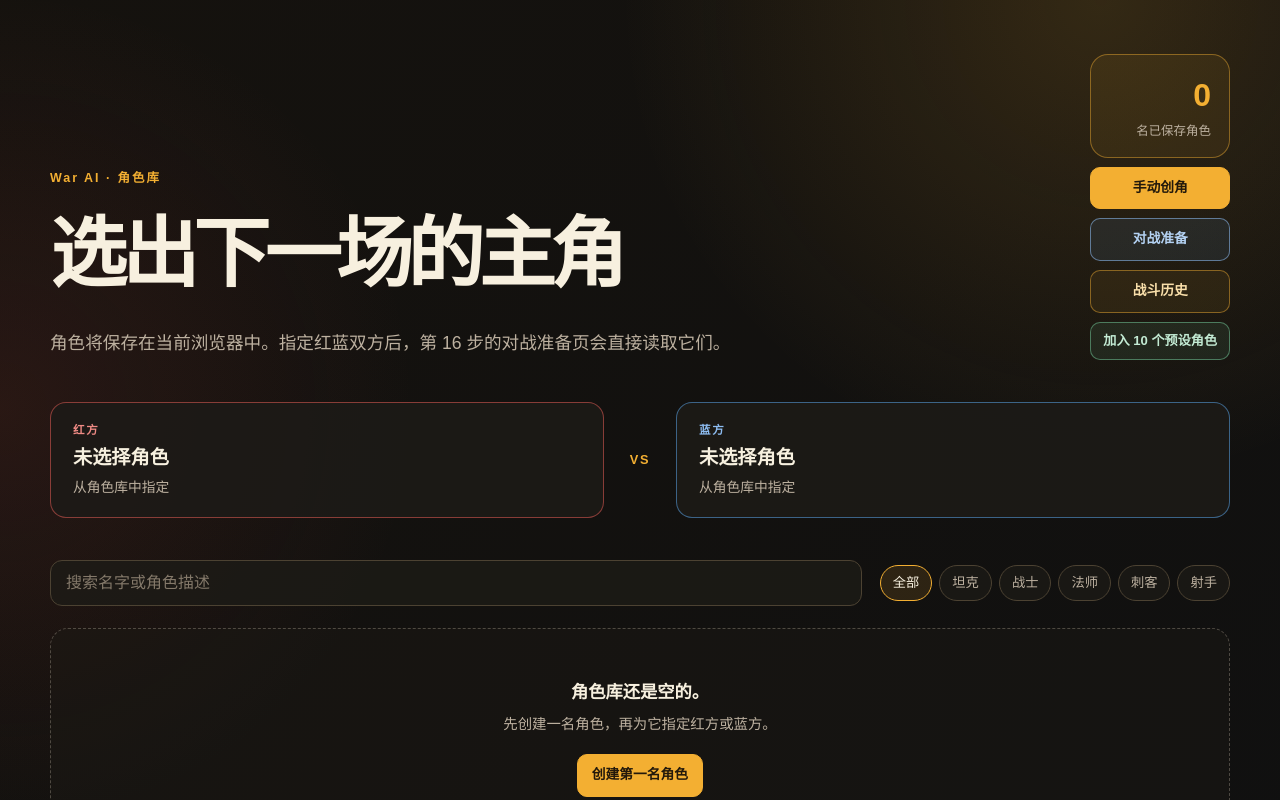
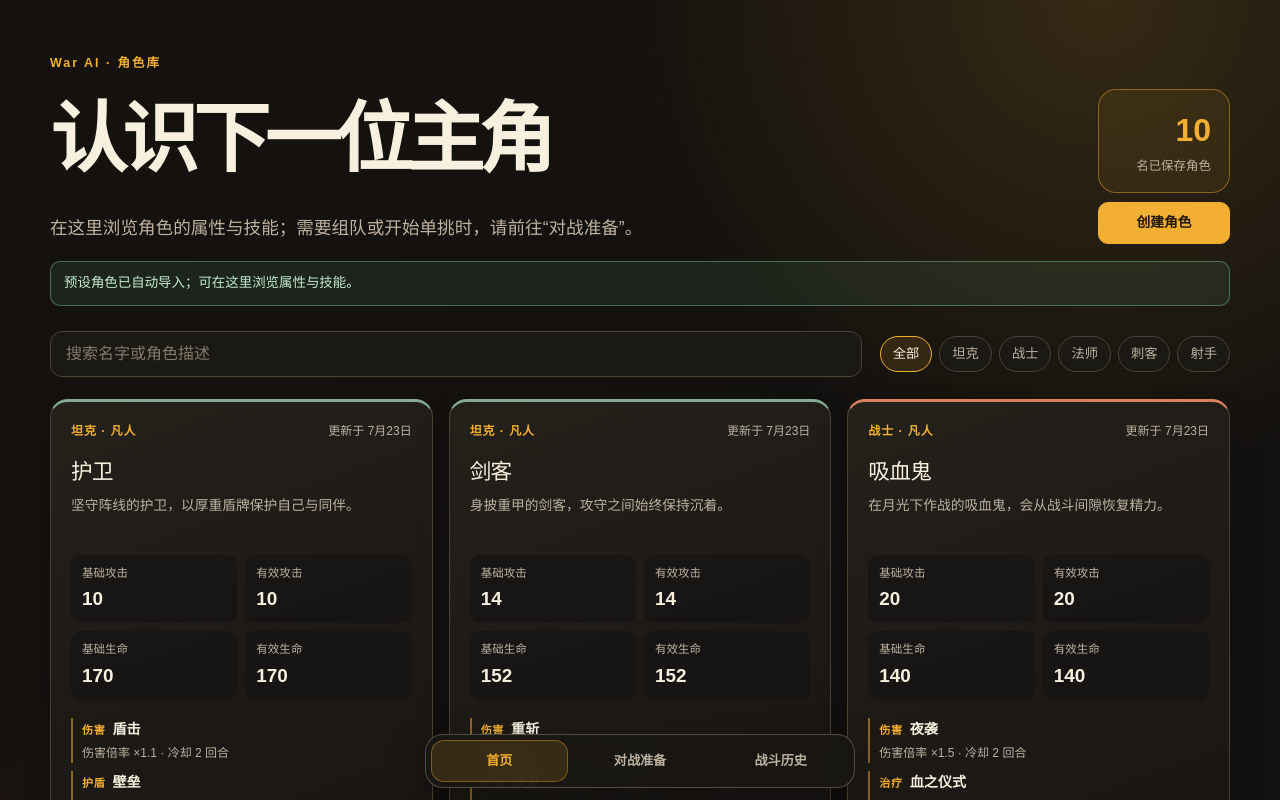
Before and after one commit to xcymm3/wtfWar, a Next.js app: page / in a window 1280 px wide. Shown: the top 800 px of the page. Built offline with nearby package versions, Linux system fonts and the light colour scheme.

Commit message:
feat: add bottom game navigation

```diff
--- a/app/globals.css
+++ b/app/globals.css
@@ -27,6 +27,49 @@ body {
   background: var(--background);
   color: var(--foreground);
   font-family: Arial, "Microsoft YaHei", sans-serif;
+}
+
+.app-page {
+  min-height: 100vh;
+  padding-bottom: 88px;
+}
+
+.bottom-navigation {
+  position: fixed;
+  z-index: 40;
+  bottom: 12px;
+  left: 50%;
+  display: grid;
+  width: min(430px, calc(100% - 28px));
+  grid-template-columns: repeat(3, minmax(0, 1fr));
+  gap: 4px;
+  box-sizing: border-box;
+  transform: translateX(-50%);
+  border: 1px solid rgba(189, 177, 160, 0.34);
+  border-radius: 18px;
+  background: rgba(25, 23, 19, 0.92);
+  box-shadow: 0 14px 38px rgba(0, 0, 0, 0.34);
+  padding: 5px;
+  backdrop-filter: blur(16px);
+}
+
+.bottom-navigation-link {
+  display: grid;
+  min-height: 42px;
+  place-items: center;
+  border: 1px solid transparent;
+  border-radius: 13px;
+  color: var(--muted);
+  font-size: 0.82rem;
+  font-weight: 800;
+  text-decoration: none;
+  white-space: nowrap;
+}
+
+.bottom-navigation-link.is-active {
+  border-color: rgba(243, 175, 50, 0.38);
+  background: rgba(243, 175, 50, 0.13);
+  color: var(--accent);
 }
 
 .library-shell {
@@ -1207,6 +1250,42 @@ body {
   padding: clamp(18px, 3vw, 26px);
 }
 
+.classic-selector-grid {
+  display: grid;
+  grid-template-columns: repeat(2, minmax(0, 1fr));
+  gap: 12px;
+  margin-top: 18px;
+}
+
+.classic-selector-grid label {
+  display: grid;
+  gap: 7px;
+}
+
+.classic-selector-grid span {
+  color: var(--muted);
+  font-size: 0.8rem;
+  font-weight: 800;
+}
+
+.classic-selector-grid select {
+  width: 100%;
+  min-height: 42px;
+  box-sizing: border-box;
+  border: 1px solid rgba(189, 177, 160, 0.42);
+  border-radius: 10px;
+  background: rgba(16, 16, 16, 0.58);
+  color: var(--foreground);
+  font: inherit;
+  padding: 0 11px;
+}
+
+.classic-duel-empty {
+  margin: 17px 0 0;
+  color: var(--muted);
+  font-size: 0.88rem;
+}
+
 .team-builder-heading,
 .classic-duel-heading,
 .team-roster header,
@@ -2087,7 +2166,7 @@ body {
 .team-observer-frame {
   box-sizing: border-box;
   display: flex;
-  height: 100dvh;
+  height: calc(100dvh - 84px);
   min-height: 0;
   flex-direction: column;
   overflow: hidden;
@@ -2684,8 +2763,12 @@ body {
   }
 
   .team-observer-frame {
-    height: 100dvh;
+    height: calc(100dvh - 76px);
     padding-bottom: 16px;
+  }
+
+  .classic-selector-grid {
+    grid-template-columns: 1fr;
   }
 
   .team-observer-frame .battle-log-panel {
--- a/app/layout.tsx
+++ b/app/layout.tsx
@@ -1,5 +1,6 @@
 import type { Metadata } from "next";
 import "./globals.css";
+import { BottomNavigation } from "@/features/navigation/BottomNavigation";
 
 export const metadata: Metadata = {
   title: "War AI",
@@ -17,7 +18,10 @@ export default function RootLayout({
 }>) {
   return (
     <html lang="zh-CN">
-      <body>{children}</body>
+      <body>
+        <div className="app-page">{children}</div>
+        <BottomNavigation />
+      </body>
     </html>
   );
 }
--- a/features/battle-preparation/BattlePreparation.tsx
+++ b/features/battle-preparation/BattlePreparation.tsx
@@ -177,6 +177,7 @@ export function BattlePreparation() {
   const preparedBattle = useGameStore((state) => state.preparedBattle);
   const teamCharacterIds = useGameStore((state) => state.teamCharacterIds);
   const preparedTeamBattle = useGameStore((state) => state.preparedTeamBattle);
+  const selectCharacter = useGameStore((state) => state.selectCharacter);
   const prepareBattle = useGameStore((state) => state.prepareBattle);
   const addCharacterToTeam = useGameStore((state) => state.addCharacterToTeam);
   const removeCharacterFromTeam = useGameStore(
@@ -429,15 +430,46 @@ export function BattlePreparation() {
           </section>
         ) : null}
 
-        {hasClassicSelection ? (
         <section className="classic-duel-panel" aria-labelledby="classic-duel-heading">
           <div className="classic-duel-heading">
             <div>
-                <p className="library-kicker">现有 1v1</p>
-                <h2 id="classic-duel-heading">红蓝方快捷单挑</h2>
-                <p>角色库中已指定的红蓝双方仍可按当前 1v1 规则立即观战。</p>
+              <p className="library-kicker">1v1 单挑</p>
+              <h2 id="classic-duel-heading">选择两名角色立即对战</h2>
+              <p>单挑角色只在本页选择，不会在角色库中标记阵营。</p>
             </div>
           </div>
+          <div className="classic-selector-grid">
+            <label>
+              <span>红方角色</span>
+              <select
+                value={selectedCharacterIds.left ?? ""}
+                onChange={(event) => selectCharacter("left", event.target.value || null)}
+              >
+                <option value="">请选择角色</option>
+                {characters
+                  .filter((character) => character.id !== selectedCharacterIds.right)
+                  .map((character) => (
+                    <option key={character.id} value={character.id}>{character.name}</option>
+                  ))}
+              </select>
+            </label>
+            <label>
+              <span>蓝方角色</span>
+              <select
+                value={selectedCharacterIds.right ?? ""}
+                onChange={(event) => selectCharacter("right", event.target.value || null)}
+              >
+                <option value="">请选择角色</option>
+                {characters
+                  .filter((character) => character.id !== selectedCharacterIds.left)
+                  .map((character) => (
+                    <option key={character.id} value={character.id}>{character.name}</option>
+                  ))}
+              </select>
+            </label>
+          </div>
+          {hasClassicSelection ? (
+            <>
               <section className="prepared-character-grid" aria-label="已选单挑角色">
                 <CharacterPreview side="left" character={selectedCharacters.left!} />
                 <div className="prepared-versus" aria-hidden="true">VS</div>
@@ -456,8 +488,9 @@ export function BattlePreparation() {
                   <Link href="/battle" className="watch-battle-link">进入观战页</Link>
                 </section>
               ) : null}
+            </>
+          ) : <p className="classic-duel-empty">选择红蓝双方后，即可确认单挑配置。</p>}
         </section>
-        ) : null}
       </div>
     </main>
   );
--- a/features/character-library/CharacterLibrary.tsx
+++ b/features/character-library/CharacterLibrary.tsx
@@ -1,12 +1,10 @@
 "use client";
 
-import { useEffect, useMemo, useState } from "react";
-
 import Link from "next/link";
+import { useEffect, useMemo, useRef, useState } from "react";
 
 import { getEffectiveCombatStats } from "@/lib/battle/realm";
 import { useGameStore } from "@/lib/store/gameStore";
-import { PRESET_CHARACTERS } from "@/lib/characters/presetCharacters";
 import {
   PROFESSIONS,
   PROFESSION_LABELS,
@@ -60,71 +58,36 @@ function formatUpdatedAt(updatedAt: string): string {
   }).format(new Date(updatedAt));
 }
 
-function BattleSeat({
-  side,
-  character,
-}: {
-  side: "left" | "right";
-  character: Character | undefined;
-}) {
-  const isLeft = side === "left";
-  const realm = character?.realm ?? "mortal";
-
-  return (
-    <section className={`battle-seat ${isLeft ? "battle-seat-left" : "battle-seat-right"}`}>
-      <p>{isLeft ? "红方" : "蓝方"}</p>
-      <strong>{character?.name ?? "未选择角色"}</strong>
-      <span>{character ? `${PROFESSION_LABELS[character.profession]} · ${REALM_LABELS[realm]}` : "从角色库中指定"}</span>
-    </section>
-  );
-}
-
 export function CharacterLibrary() {
   const hasHydrated = useGameStore((state) => state.hasHydrated);
   const characters = useGameStore((state) => state.characters);
-  const selectedCharacterIds = useGameStore(
-    (state) => state.selectedCharacterIds,
-  );
   const hydrate = useGameStore((state) => state.hydrate);
-  const selectCharacter = useGameStore((state) => state.selectCharacter);
   const removeCharacter = useGameStore((state) => state.removeCharacter);
   const addPresetCharacters = useGameStore((state) => state.addPresetCharacters);
+  const hasImportedPresets = useRef(false);
   const [query, setQuery] = useState("");
-  const [professionFilter, setProfessionFilter] = useState<ProfessionFilter>(
-    "all",
-  );
-  const [presetNotice, setPresetNotice] = useState<string | null>(null);
+  const [professionFilter, setProfessionFilter] = useState<ProfessionFilter>("all");
 
   useEffect(() => {
     hydrate();
   }, [hydrate]);
 
-  const selectedCharacters = useMemo(
-    () => ({
-      left: characters.find(
-        (character) => character.id === selectedCharacterIds.left,
-      ),
-      right: characters.find(
-        (character) => character.id === selectedCharacterIds.right,
-      ),
-    }),
-    [characters, selectedCharacterIds],
-  );
+  useEffect(() => {
+    if (!hasHydrated || hasImportedPresets.current) return;
+
+    hasImportedPresets.current = true;
+    addPresetCharacters();
+  }, [addPresetCharacters, hasHydrated]);
 
   const filteredCharacters = useMemo(() => {
     const normalizedQuery = query.trim().toLocaleLowerCase("zh-CN");
 
     return characters
       .filter((character) => {
-        const matchesProfession =
-          professionFilter === "all" ||
-          character.profession === professionFilter;
-        const matchesQuery =
-          normalizedQuery.length === 0 ||
-          character.name.toLocaleLowerCase("zh-CN").includes(normalizedQuery) ||
-          character.originalPrompt
-            .toLocaleLowerCase("zh-CN")
-            .includes(normalizedQuery);
+        const matchesProfession = professionFilter === "all" || character.profession === professionFilter;
+        const matchesQuery = normalizedQuery.length === 0
+          || character.name.toLocaleLowerCase("zh-CN").includes(normalizedQuery)
+          || character.originalPrompt.toLocaleLowerCase("zh-CN").includes(normalizedQuery);
 
         return matchesProfession && matchesQuery;
       })
@@ -137,25 +100,10 @@ export function CharacterLibrary() {
     }
   }
 
-  function handleAddPresets(): void {
-    const addedCount = addPresetCharacters();
-    setPresetNotice(
-      addedCount > 0
-        ? `已加入 ${addedCount} 名预设角色。`
-        : "10 名预设角色都已在角色库中。",
-    );
-  }
-
-  const missingPresetCount = PRESET_CHARACTERS.filter(
-    (preset) => !characters.some((character) => character.id === preset.id),
-  ).length;
-
   if (!hasHydrated) {
     return (
       <main className="library-shell">
-        <section className="library-loading" aria-live="polite">
-          正在读取本地角色库…
-        </section>
+        <section className="library-loading" aria-live="polite">正在读取本地角色库…</section>
       </main>
     );
   }
@@ -166,36 +114,19 @@ export function CharacterLibrary() {
         <header className="library-header">
           <div>
             <p className="library-kicker">War AI · 角色库</p>
-            <h1>选出下一场的主角</h1>
-            <p className="library-intro">
-              角色将保存在当前浏览器中。指定红蓝双方后，第 16 步的对战准备页会直接读取它们。
-            </p>
+            <h1>认识下一位主角</h1>
+            <p className="library-intro">在这里浏览角色的属性与技能；需要组队或开始单挑时，请前往“对战准备”。</p>
           </div>
           <div className="library-header-actions">
             <div className="library-count" aria-label={`当前共有 ${characters.length} 名角色`}>
               <strong>{characters.length}</strong>
               <span>名已保存角色</span>
             </div>
-            <Link href="/create" className="create-character-link">手动创角</Link>
-            <Link href="/battle/prepare" className="battle-prep-link">对战准备</Link>
-            <Link href="/history" className="history-link">战斗历史</Link>
-            <button
-              type="button"
-              className="preset-characters-button"
-              onClick={handleAddPresets}
-            >
-              {missingPresetCount > 0 ? `加入 ${missingPresetCount} 个预设角色` : "预设角色已齐全"}
-            </button>
+            <Link href="/create" className="create-character-link">创建角色</Link>
           </div>
         </header>
 
-        {presetNotice ? <p className="preset-notice" role="status">{presetNotice}</p> : null}
-
-        <section className="battle-seats" aria-label="当前对战选择">
-          <BattleSeat side="left" character={selectedCharacters.left} />
-          <div className="versus-mark" aria-hidden="true">VS</div>
-          <BattleSeat side="right" character={selectedCharacters.right} />
-        </section>
+        <p className="preset-notice" role="status">预设角色已自动导入；可在这里浏览属性与技能。</p>
 
         <section className="library-controls" aria-label="角色库筛选">
           <label className="search-field">
@@ -231,83 +162,37 @@ export function CharacterLibrary() {
         {filteredCharacters.length > 0 ? (
           <section className="character-grid" aria-label="角色列表">
             {filteredCharacters.map((character) => {
-              const isLeftSelected = selectedCharacterIds.left === character.id;
-              const isRightSelected = selectedCharacterIds.right === character.id;
               const effectiveStats = getEffectiveCombatStats(character);
               const realm = character.realm ?? "mortal";
 
               return (
-                <article
-                  key={character.id}
-                  className={`character-card profession-${character.profession}`}
-                >
+                <article key={character.id} className={`character-card profession-${character.profession}`}>
                   <div className="character-card-topline">
                     <span>{PROFESSION_LABELS[character.profession]} · {REALM_LABELS[realm]}</span>
-                    <time dateTime={character.updatedAt}>
-                      更新于 {formatUpdatedAt(character.updatedAt)}
-                    </time>
+                    <time dateTime={character.updatedAt}>更新于 {formatUpdatedAt(character.updatedAt)}</time>
                   </div>
                   <h2>{character.name}</h2>
                   <p className="character-prompt">{character.originalPrompt}</p>
 
                   <dl className="character-stats">
-                    <div>
-                      <dt>基础攻击</dt>
-                      <dd>{character.attack}</dd>
-                    </div>
-                    <div>
-                      <dt>有效攻击</dt>
-                      <dd>{effectiveStats.attack}</dd>
-                    </div>
-                    <div>
-                      <dt>基础生命</dt>
-                      <dd>{character.maxHealth}</dd>
-                    </div>
-                    <div>
-                      <dt>有效生命</dt>
-                      <dd>{effectiveStats.maxHealth}</dd>
-                    </div>
+                    <div><dt>基础攻击</dt><dd>{character.attack}</dd></div>
+                    <div><dt>有效攻击</dt><dd>{effectiveStats.attack}</dd></div>
+                    <div><dt>基础生命</dt><dd>{character.maxHealth}</dd></div>
+                    <div><dt>有效生命</dt><dd>{effectiveStats.maxHealth}</dd></div>
                   </dl>
 
                   <div className="skill-list" aria-label={`${character.name} 的技能`}>
                     {character.skills.map((skill) => (
                       <section key={skill.id} className="skill-item">
-                        <div>
-                          <span>{SKILL_TYPE_LABELS[skill.type]}</span>
-                          <strong>{skill.name}</strong>
-                        </div>
+                        <div><span>{SKILL_TYPE_LABELS[skill.type]}</span><strong>{skill.name}</strong></div>
                         <p>{getSkillEffect(skill)} · 冷却 {skill.cooldown} 回合</p>
                       </section>
                     ))}
                   </div>
 
                   <div className="character-actions">
-                    <button
-                      type="button"
-                      className={`seat-button seat-button-left ${isLeftSelected ? "is-selected" : ""}`}
-                      aria-pressed={isLeftSelected}
-                      onClick={() =>
-                        selectCharacter("left", isLeftSelected ? null : character.id)
-                      }
-                    >
-                      {isLeftSelected ? "红方已选" : "设为红方"}
-                    </button>
-                    <button
-                      type="button"
-                      className={`seat-button seat-button-right ${isRightSelected ? "is-selected" : ""}`}
-                      aria-pressed={isRightSelected}
-                      onClick={() =>
-                        selectCharacter("right", isRightSelected ? null : character.id)
-                      }
-                    >
-                      {isRightSelected ? "蓝方已选" : "设为蓝方"}
-                    </button>
-                    <button
-                      type="button"
-                      className="delete-button"
-                      onClick={() => handleRemove(character)}
-                    >
-                      删除
+                    <button type="button" className="delete-button" onClick={() => handleRemove(character)}>
+                      删除角色
                     </button>
                   </div>
                 </article>
@@ -316,15 +201,9 @@ export function CharacterLibrary() {
           </section>
         ) : (
           <section className="library-empty" aria-live="polite">
-            <p>{characters.length === 0 ? "角色库还是空的。" : "没有符合筛选条件的角色。"}</p>
-            <span>
-              {characters.length === 0
-                ? "先创建一名角色，再为它指定红方或蓝方。"
-                : "尝试清除搜索词或切换职业筛选。"}
-            </span>
-            {characters.length === 0 ? (
-              <Link href="/create" className="empty-create-link">创建第一名角色</Link>
-            ) : null}
+            <p>{characters.length === 0 ? "正在导入预设角色…" : "没有符合筛选条件的角色。"}</p>
+            <span>{characters.length === 0 ? "稍候片刻，预设角色会自动出现在这里。" : "尝试清除搜索词或切换职业筛选。"}</span>
+            <Link href="/create" className="empty-create-link">创建角色</Link>
           </section>
         )}
       </div>
--- /dev/null
+++ b/features/navigation/BottomNavigation.tsx
@@ -0,0 +1,34 @@
+"use client";
+
+import Link from "next/link";
+import { usePathname } from "next/navigation";
+
+const NAV_ITEMS = [
+  { href: "/", label: "首页" },
+  { href: "/battle/prepare", label: "对战准备" },
+  { href: "/history", label: "战斗历史" },
+] as const;
+
+function isActive(pathname: string, href: string): boolean {
+  if (href === "/") return pathname === "/" || pathname.startsWith("/create");
+  if (href === "/battle/prepare") return pathname.startsWith("/battle");
+  return pathname.startsWith(href);
+}
+
+export function BottomNavigation() {
+  const pathname = usePathname();
+
+  return (
+    <nav className="bottom-navigation" aria-label="主导航">
+      {NAV_ITEMS.map((item) => (
+        <Link
+          key={item.href}
+          href={item.href}
+          className={`bottom-navigation-link ${isActive(pathname, item.href) ? "is-active" : ""}`}
+        >
+          {item.label}
+        </Link>
+      ))}
+    </nav>
+  );
+}
```
Also changed, not shown: 1 other file (tests, documents, lock files or other folders). Lines whose indentation alone changed are shown as unchanged.
